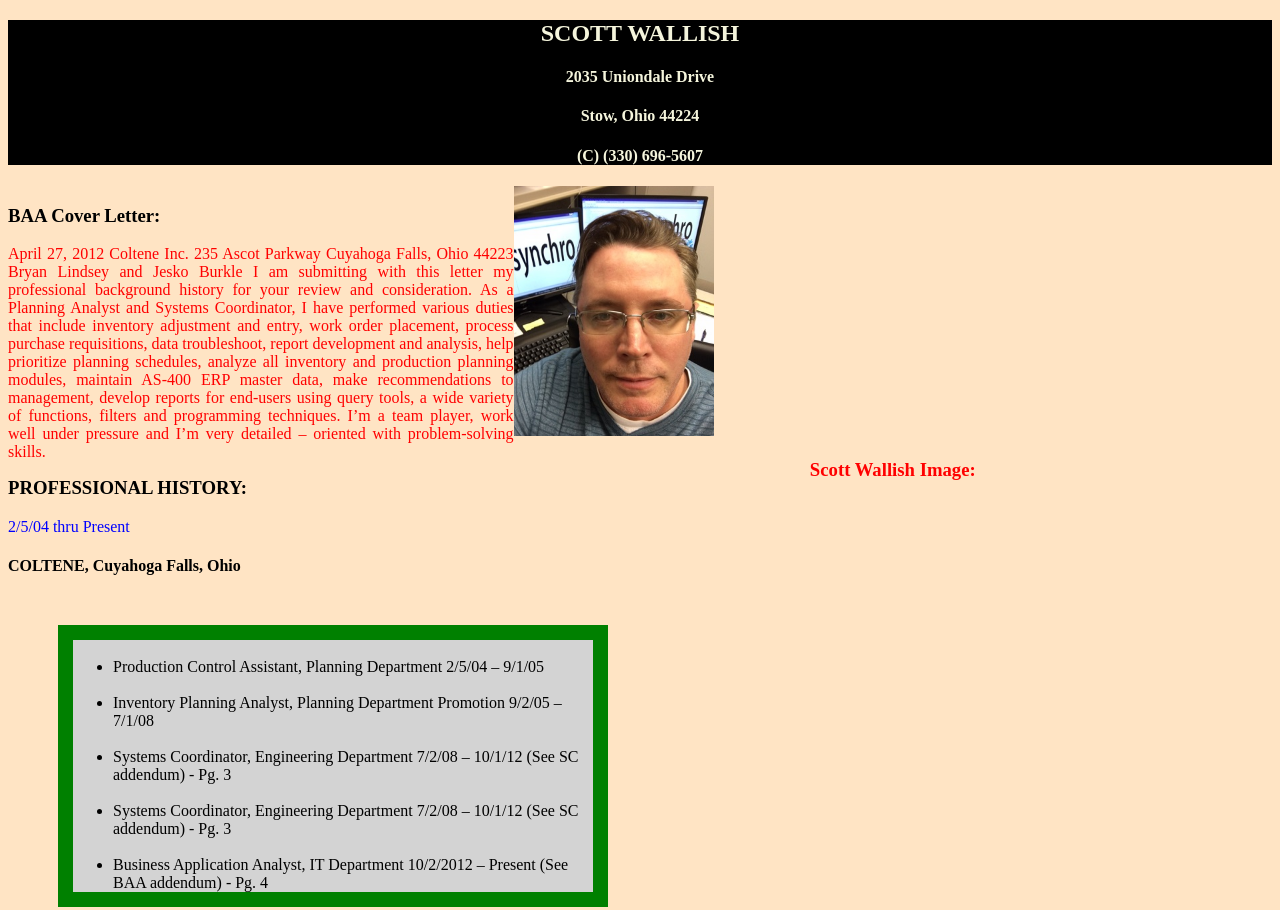
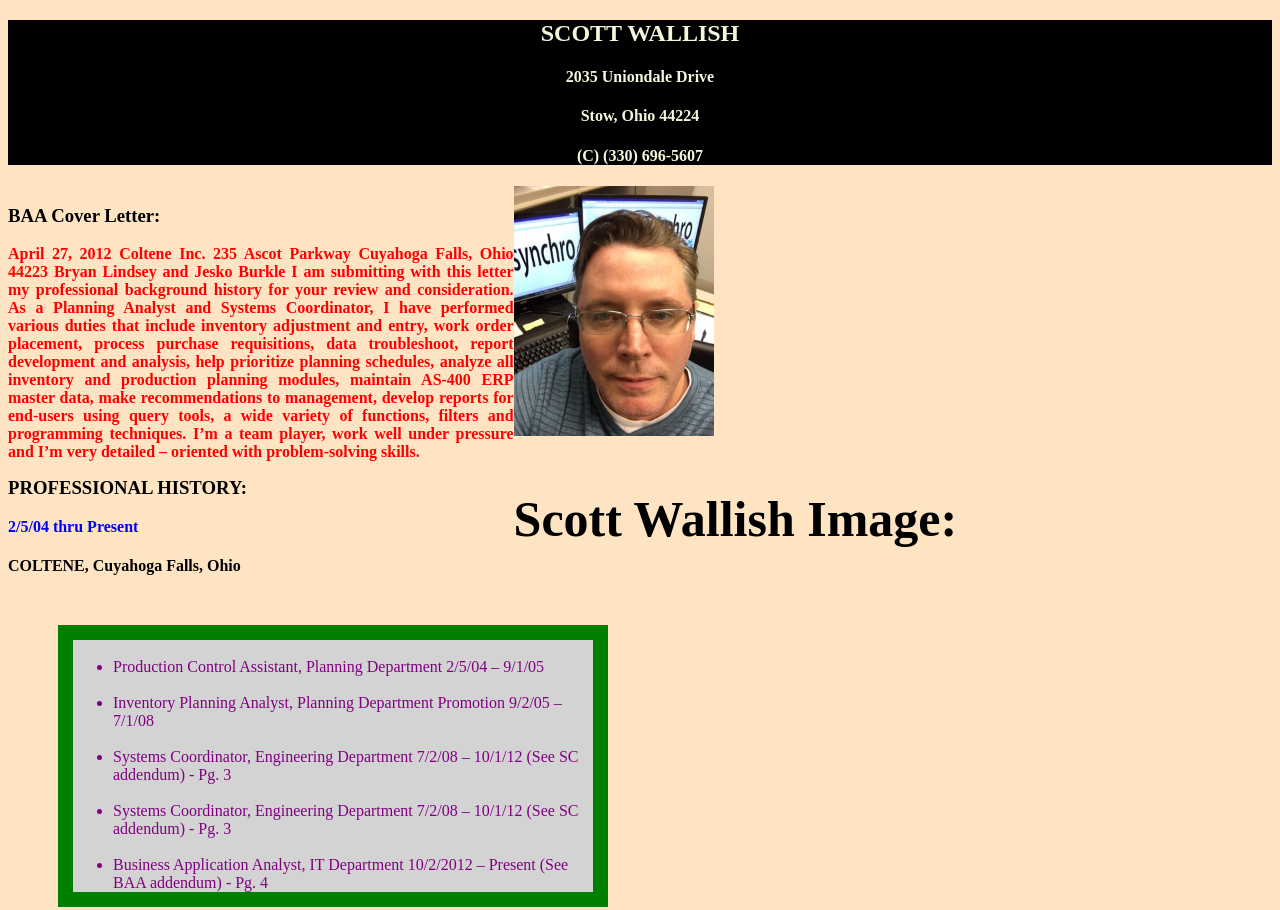
Before and after one commit to swallis1Github/swallis1.github.io, a plain HTML site: page index.html in a window 1280 px wide. Shown: the top 910 px of the page. Drawn offline with Linux system fonts and the light colour scheme.

Commit message:
Add files via upload

```diff
--- a/style.css
+++ b/style.css
@@ -14,9 +14,9 @@ font-family: 'Vollkorn Regular'; }
 
 p {
   color: red;
-    text-align: center;}
+    font-weight: bold;}
 
-article h4 {color: green;}
+article {color: purple;}
 
 body {background-color: bisque;}
 
@@ -40,10 +40,9 @@ p.justify {text-align: justify;}
         font-family: Times New Roman ;
     text-align: center;}
 
-
 .center {
-  text-align: center;
-    color: red;}
+  font-size: 50px;
+    font-weight: bolder;}
 
 .left {
   text-align: left;
@@ -77,17 +76,3 @@ col:after {clear:both;
         color: blue;
         font-family: monospace;
     text-align: justify;}
-
-
-/*
-
-Create an externally-linked CSS file to contain the style and layout rules for your resume.html file.
-
-Your CSS file should:
--demonstrate correct syntax and HTML link structure
--have at least 3 different ways of selecting/targeting elements, using html tags and classes
--define at least 10 different attributes of your html page
--demonstrate knowledge of the CSS box model
--affect the font of the entire document (GOOGLE FONTS)
-
-*/
```
